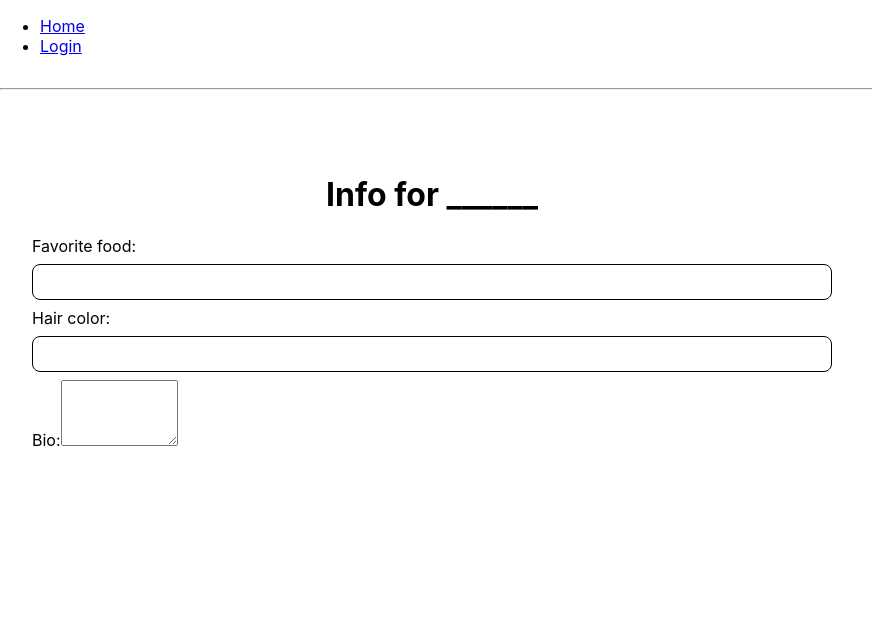
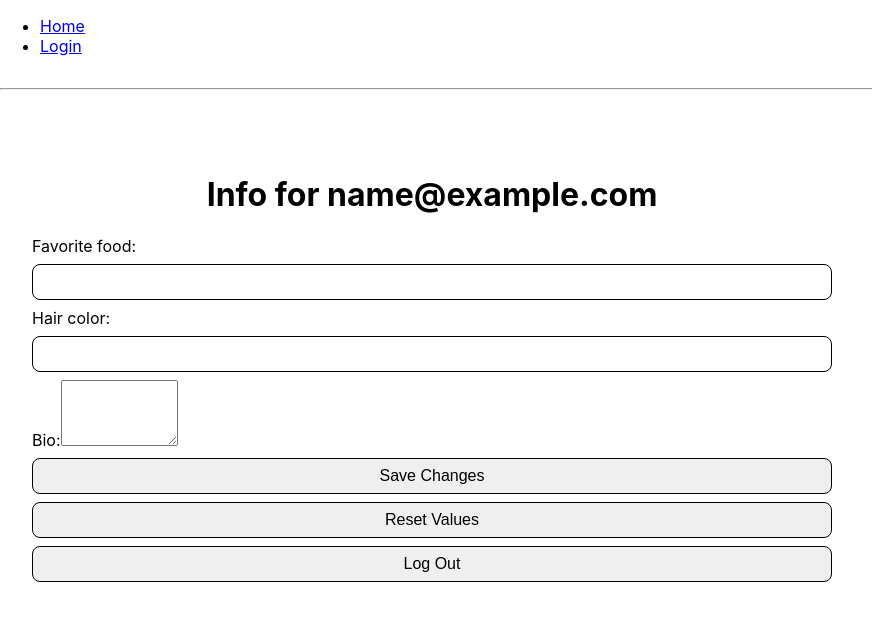
Before and after one commit to ahmetkca/React-Authentication, a React (Vite) app in the folder front-end/: page / in a window 1280 px wide. Shown: the top 620 px of the page, without its empty margins (0-872 px from the left). Built offline with nearby package versions, Linux system fonts and the light colour scheme; sample sign-in values are in the browser's storage.

Commit message:
implemented save changes functionality for updating user info with jwt web token

```diff
--- a/front-end/src/auth/ProtectedRoute.jsx
+++ b/front-end/src/auth/ProtectedRoute.jsx
@@ -5,7 +5,7 @@ import { Navigate, Outlet } from "react-router-dom";
 import { useUser } from "./useUser";
 
 export const ProtectedRoute = ({ redirectPath = "/login", children }) => {
-    const [user] = useUser();
+    const user = useUser();
     return user ? (
         <>
             {children ? children : <Outlet />}
--- a/front-end/src/auth/useUser.js
+++ b/front-end/src/auth/useUser.js
@@ -2,7 +2,7 @@ import { useState, useEffect } from "react";
 import { useJwtToken } from "./useJwtToken";
 
 export const useUser = () => {
-    const [token] = useJwtToken();
+    const [jwtToken] = useJwtToken();
 
     const getPayloadFromJwtToken = (token) => {
         console.log(token);
@@ -11,19 +11,19 @@ export const useUser = () => {
     }
 
     const [user, setUser] = useState(() => {
-        if (token) {
-            return getPayloadFromJwtToken(token);
+        if (jwtToken) {
+            return getPayloadFromJwtToken(jwtToken);
         }
         return null;
     });
 
     useEffect(() => {
-        if (token) {
-            setUser(getPayloadFromJwtToken(token));
+        if (jwtToken) {
+            setUser(getPayloadFromJwtToken(jwtToken));
         } else {
             setUser(null);
         }
-    }, [token]); // only re-run the effect if token changes
+    }, [jwtToken]); // only re-run the effect if token changes
 
-    return [user];
+    return user;
 }
--- a/front-end/src/pages/UserInfoPage.jsx
+++ b/front-end/src/pages/UserInfoPage.jsx
@@ -1,13 +1,19 @@
 import React, { useState, useEffect } from "react";
 import { useNavigate } from "react-router-dom";
 
+import axios from "axios";
+import { useUser } from "../auth/useUser";
+import { useJwtToken } from "../auth/useJwtToken";
+
 export const UserInfoPage = () => {
+    const { email, info, userId } = useUser();
+    const [jwtToken, setJwtToken] = useJwtToken();
 
     const navigate = useNavigate();
 
-    const [favoriteFood, setFavoriteFood] = useState("");
-    const [hairColor, setHairColor] = useState("");
-    const [bio, setBio] = useState("");
+    const [favoriteFood, setFavoriteFood] = useState(info?.favoriteFood || '');
+    const [hairColor, setHairColor] = useState(info?.hairColor || '');
+    const [bio, setBio] = useState(info?.bio || '');
 
     const [showSuccessMessage, setShowSuccessMessage] = useState(false);
     const [showErrorMessage, setShowErrorMessage] = useState(false);
@@ -22,7 +28,25 @@ export const UserInfoPage = () => {
     } , [showSuccessMessage, showErrorMessage]);
 
     const onSaveChanges = async () => {
-        alert('Save functionality not implemented yet');
+        try {
+            const response = await axios.put(`http://localhost:8080/api/users/${userId}`, {
+                favoriteFood,
+                hairColor,
+                bio
+            }, {
+                headers: {
+                    Authorization: `Bearer ${jwtToken}`
+                }
+            });
+
+            const { token: newToken } = response.data;
+
+            setJwtToken(newToken);
+            setShowSuccessMessage(true);
+        } catch (error) {
+            setShowErrorMessage(true);
+            console.log(error);
+        }
     }
 
     const onLogOut = async () => {
@@ -30,12 +54,14 @@ export const UserInfoPage = () => {
     }
 
     const onResetValues = async () => {
-        alert('Reset functionality not implemented yet');
+        setFavoriteFood(info?.favoriteFood || '');
+        setHairColor(info?.hairColor || '');
+        setBio(info?.bio || '');
     }
 
     return (
         <div className="content-container">
-            <h1>Info for ______</h1>
+            <h1>Info for {email}</h1>
             {showSuccessMessage && <div className="success">Successfully saved user data!</div>}
             {showErrorMessage && <div className="fail">Uh oh... something went wrong and we couldn't save changes.</div>}
             <label>
@@ -60,6 +86,9 @@ export const UserInfoPage = () => {
                     rows="4"
                     cols="12" />
             </label>
+            <button className="btn btn-primary" onClick={onSaveChanges}>Save Changes</button>
+            <button className="btn btn-primary" onClick={onResetValues}>Reset Values</button>
+            <button className="btn btn-primary" onClick={onLogOut}>Log Out</button>
         </div>
     )
 }
```
